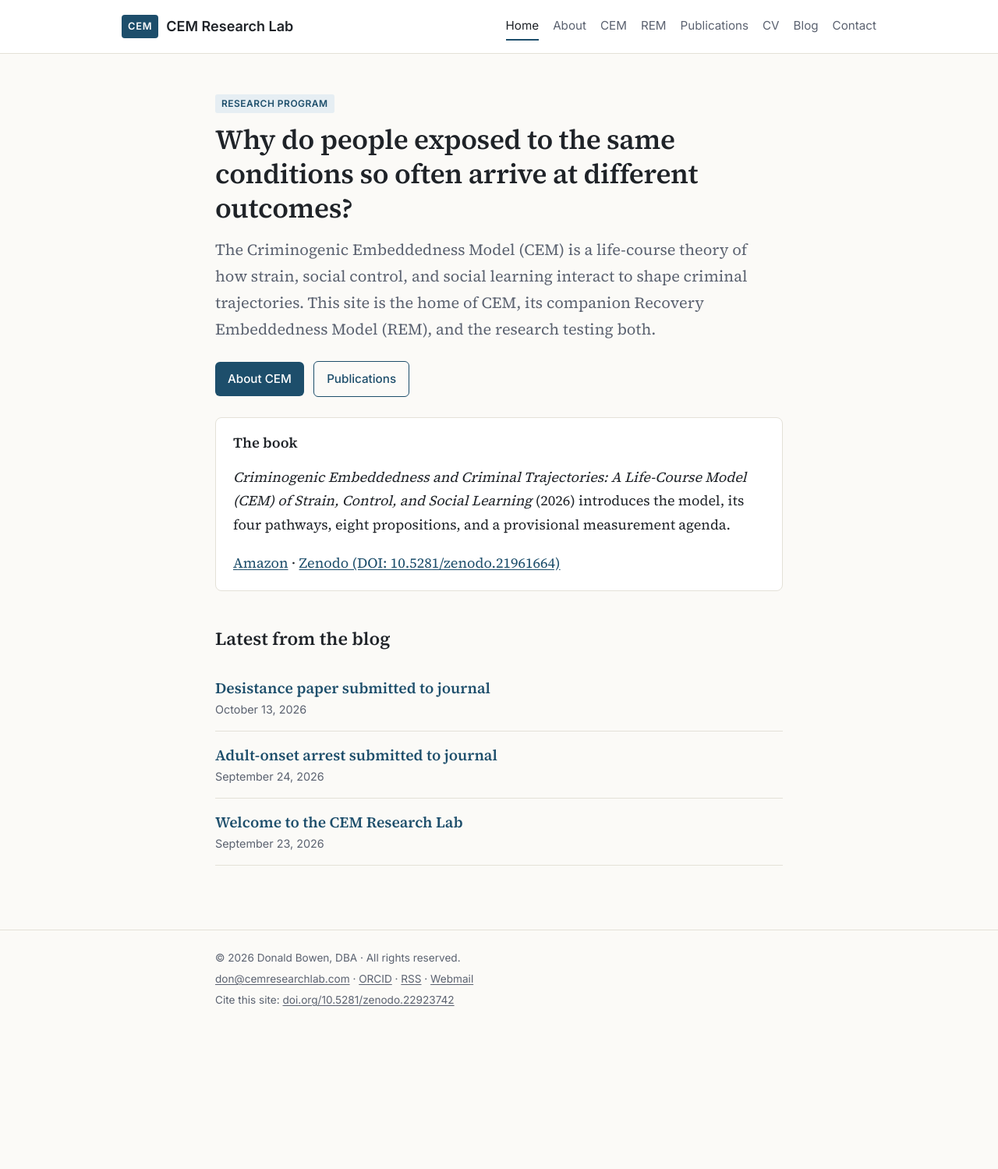
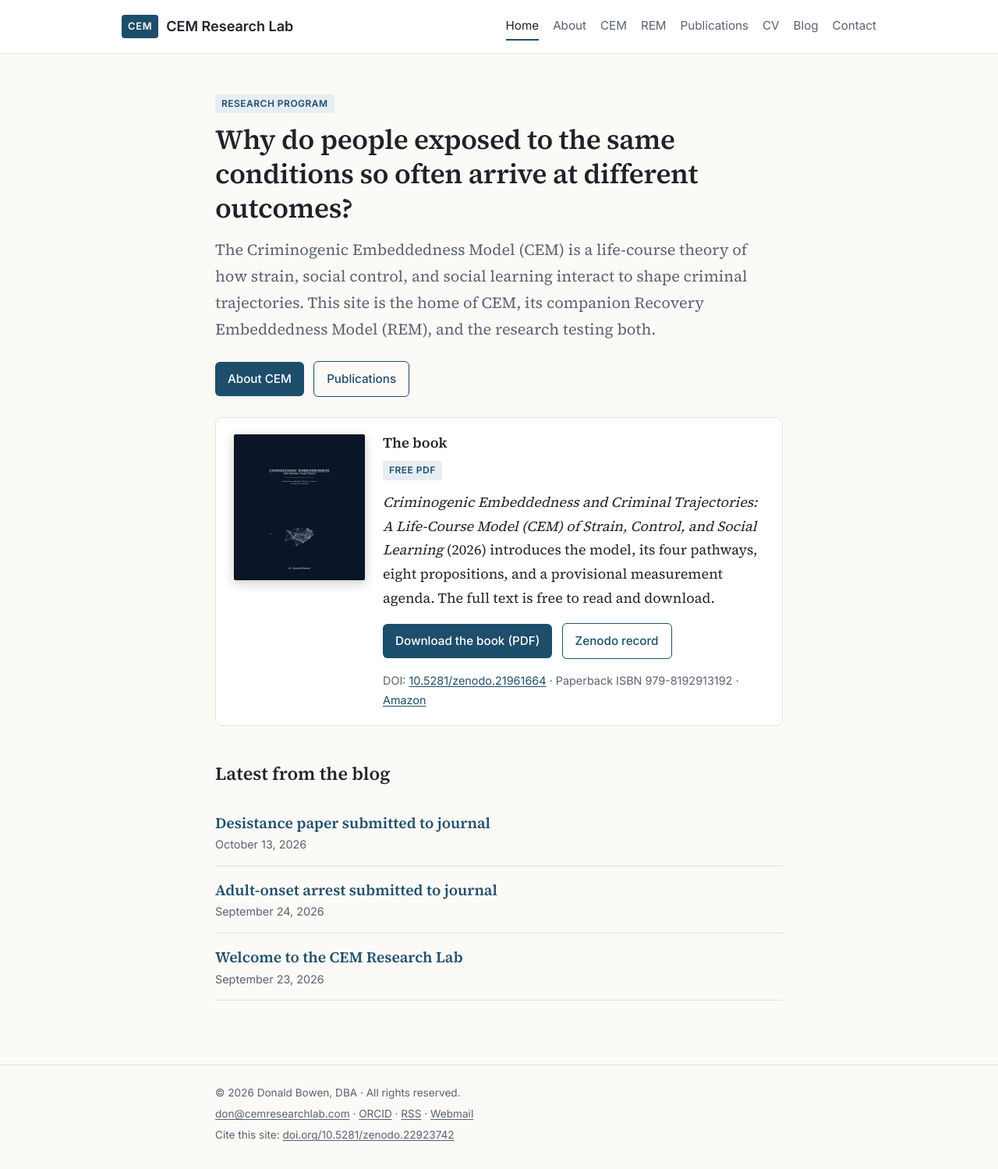
Before and after one commit to donbowen0-creator/cemresearchlab-site, a Jekyll site: the page built from index.md, in a window 1280 px wide. Shown: the whole page at 78% size. Built offline with Jekyll 4.4.1, drawn with Linux system fonts in a browser that asks for light colours; before the commit the page ends 1326 px from its top, so only the background shows below that.

Commit message:
Add CEM book cover and direct PDF download from Zenodo
Book card with cover image now appears on Home, CEM, and Publications,
with a direct download link to the Zenodo PDF (DOI 10.5281/zenodo.21961664).

Co-Authored-By: Claude Opus 5.5 <noreply@anthropic.com>
Claude-Session: https://claude.ai/code/session_01BsjehTurqM7E9cWFaErfbQ

```diff
--- /dev/null
+++ b/_includes/book-card.html
@@ -0,0 +1,21 @@
+{% comment %}
+  The CEM book card: cover, citation, and links.
+  Used on Home, CEM, and Publications. Edit links here once and every page updates.
+{% endcomment %}
+{% assign book_pdf = "https://zenodo.org/records/21961664/files/Criminogenic_Embeddedness.pdf?download=1" %}
+{% assign book_doi = "10.5281/zenodo.21961664" %}
+<div class="card book">
+  <a class="book-cover" href="{{ book_pdf }}" aria-label="Download the book (PDF)">
+    <img src="{{ '/assets/img/cem-book-cover.jpg' | relative_url }}" alt="Cover of Criminogenic Embeddedness and Criminal Trajectories by Dr. Donald Bowen" width="800" height="894" loading="lazy">
+  </a>
+  <div class="book-body">
+    {% if include.heading %}<h3>{{ include.heading }}</h3>{% endif %}
+    <p><span class="tag">Free PDF</span></p>
+    <p><em>Criminogenic Embeddedness and Criminal Trajectories: A Life-Course Model (CEM) of Strain, Control, and Social Learning</em> (2026){% if include.blurb %} {{ include.blurb }}{% else %}.{% endif %}</p>
+    <p class="book-actions">
+      <a class="button" href="{{ book_pdf }}">Download the book (PDF)</a>
+      <a class="button secondary" href="https://doi.org/{{ book_doi }}">Zenodo record</a>
+    </p>
+    <p class="post-meta">DOI: <a href="https://doi.org/{{ book_doi }}">{{ book_doi }}</a> · Paperback ISBN 979-8192913192 · <a href="https://www.amazon.com/dp/B0HFMHM93F">Amazon</a></p>
+  </div>
+</div>
--- a/assets/css/style.css
+++ b/assets/css/style.css
@@ -95,3 +95,15 @@ code { font-size: .9em; background: var(--accent-soft); padding: 1px 5px; border
 .cv-entry p { margin: 0; }
 .cv-entry .sub { color: var(--muted); }
 @media (max-width: 600px) { .cv-entry { grid-template-columns: 1fr; gap: 0; } }
+
+/* Book card with cover */
+.card.book { display: grid; grid-template-columns: 170px 1fr; gap: 22px; align-items: start; }
+.book-cover { display: block; line-height: 0; }
+.book-cover img { width: 100%; height: auto; border-radius: 3px; box-shadow: 0 4px 14px rgba(0,0,0,.18); border: 1px solid var(--line); }
+.book-body h3 { margin-top: 0; }
+.book-body p { margin: 0 0 .7em; }
+.book-actions { margin: .2em 0 .6em; }
+@media (max-width: 600px) {
+  .card.book { grid-template-columns: 1fr; }
+  .book-cover { max-width: 200px; margin: 0 auto; }
+}
--- a/index.md
+++ b/index.md
@@ -12,11 +12,7 @@ title: Home
 <a class="button" href="{{ '/cem/' | relative_url }}">About CEM</a>
 <a class="button secondary" href="{{ '/publications/' | relative_url }}">Publications</a>
 
-<div class="card">
-  <h3>The book</h3>
-  <p><em>Criminogenic Embeddedness and Criminal Trajectories: A Life-Course Model (CEM) of Strain, Control, and Social Learning</em> (2026) introduces the model, its four pathways, eight propositions, and a provisional measurement agenda.</p>
-  <p><a href="https://www.amazon.com/dp/B0HFMHM93F">Amazon</a> · <a href="https://doi.org/10.5281/zenodo.21961664">Zenodo (DOI: 10.5281/zenodo.21961664)</a></p>
-</div>
+{% include book-card.html heading="The book" blurb="introduces the model, its four pathways, eight propositions, and a provisional measurement agenda. The full text is free to read and download." %}
 
 ## Latest from the blog
 
```
Also changed, not shown: cem.md (+2 -0 lines), publications.md (+3 -5 lines), assets/img/cem-book-cover.jpg (added).
